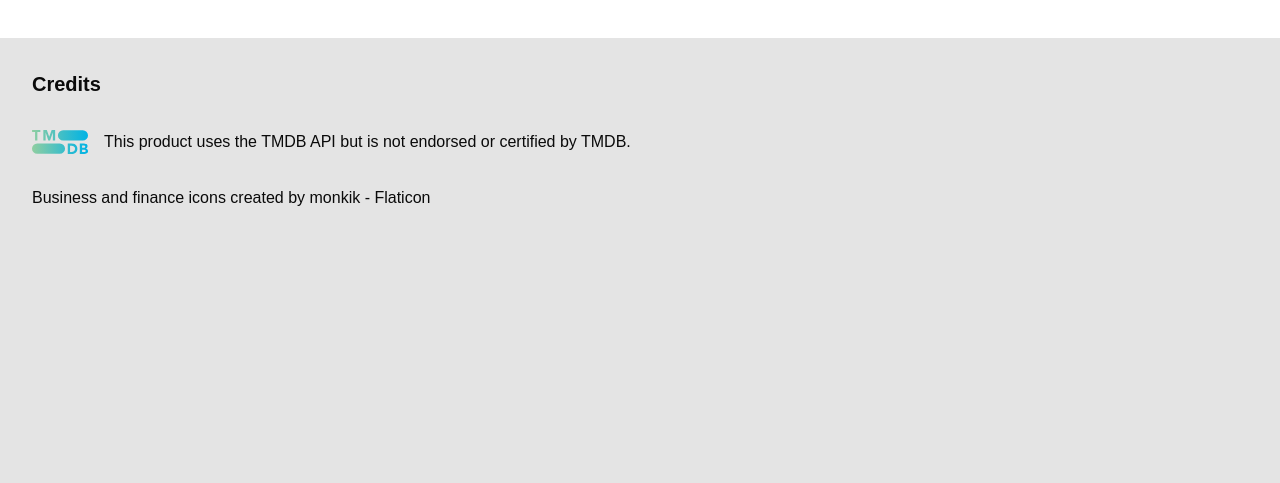
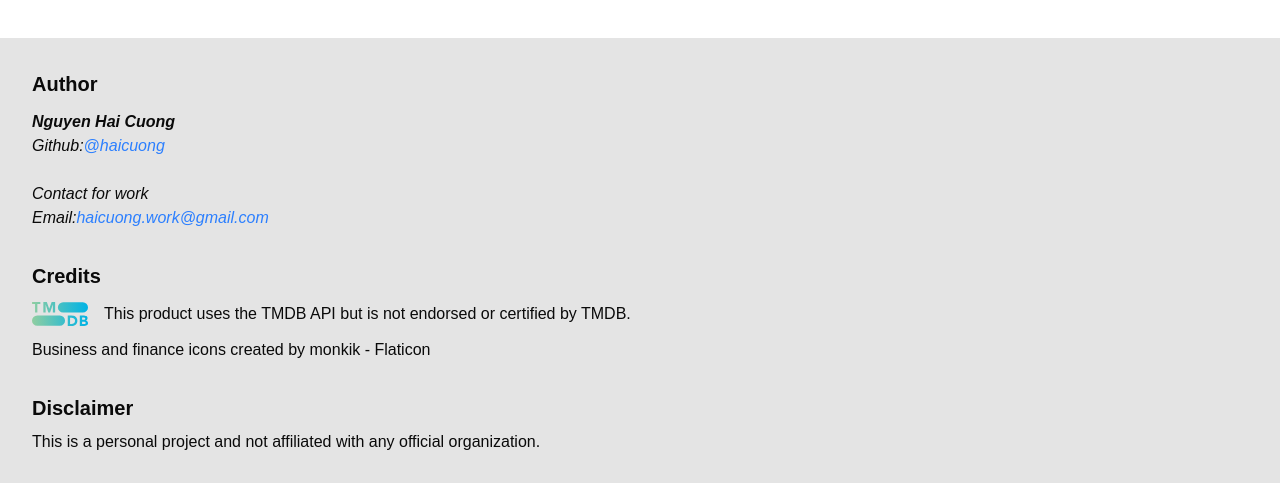
Before and after one commit to haicuong/movie-browser, a React (Vite) app: page / in a window 1280 px wide. Shown: the part 682-1165 px from the top of the page. Before the commit the page ends 924 px from the top, so only its background shows below. Built offline with nearby package versions, Linux system fonts and the light colour scheme; no server answers.

Commit message:
Minor update

```diff
--- a/src/components/Footer.tsx
+++ b/src/components/Footer.tsx
@@ -1,7 +1,33 @@
 export default function Footer() {
   return (
     <footer className="bg-secondary flex flex-col gap-8 p-8">
-      <span className="font-bold text-xl">Credits</span>
+      <div className="flex flex-col gap-3">
+        <h2 className="font-bold text-xl">Author</h2>
+        <address className="flex flex-col">
+          <span className="font-bold">Nguyen Hai Cuong</span>
+          <span>
+            Github:
+            <a
+              className="text-blue-500"
+              target="_blank"
+              rel="noopener noreferrer"
+              href="https://github.com/haicuong"
+            >
+              @haicuong
+            </a>
+          </span>
+          <br />
+          <span>Contact for work</span>
+          <span>
+            Email:
+            <a className="text-blue-500" href="mailto:haicuong.work@gmail.com">
+              haicuong.work@gmail.com
+            </a>
+          </span>
+        </address>
+      </div>
+      <div className="flex flex-col gap-3">
+        <h2 className="font-bold text-xl">Credits</h2>
         <div className="flex flex-row gap-4">
           <img src="/credits/TMDB.svg" alt="TMDB logo" className="h-6" />
           <p className="text-sm md:text-base">
@@ -17,6 +43,14 @@ export default function Footer() {
         >
           Business and finance icons created by monkik - Flaticon
         </a>
+      </div>
+      <div className="flex flex-col gap-2">
+        <h2 className="font-bold text-xl">Disclaimer</h2>
+        <p className="text-sm md:text-base">
+          This is a personal project and not affiliated with any official
+          organization.
+        </p>
+      </div>
     </footer>
   );
 }
--- a/vite.config.ts
+++ b/vite.config.ts
@@ -19,6 +19,7 @@ export default defineConfig(({ mode }) => {
           target: "https://api.themoviedb.org",
           changeOrigin: true,
           headers: { Authorization: `Bearer ${env.TMDB_TOKEN}` },
+          timeout: 5000,
           rewrite: (path) => {
             const url = new URL(path, "http://localhost");
             const tmdbPath = url.searchParams.get("path") ?? "";
```
Also changed, not shown: 2 other files (tests, documents, lock files or other folders). Lines whose indentation alone changed are shown as unchanged.
